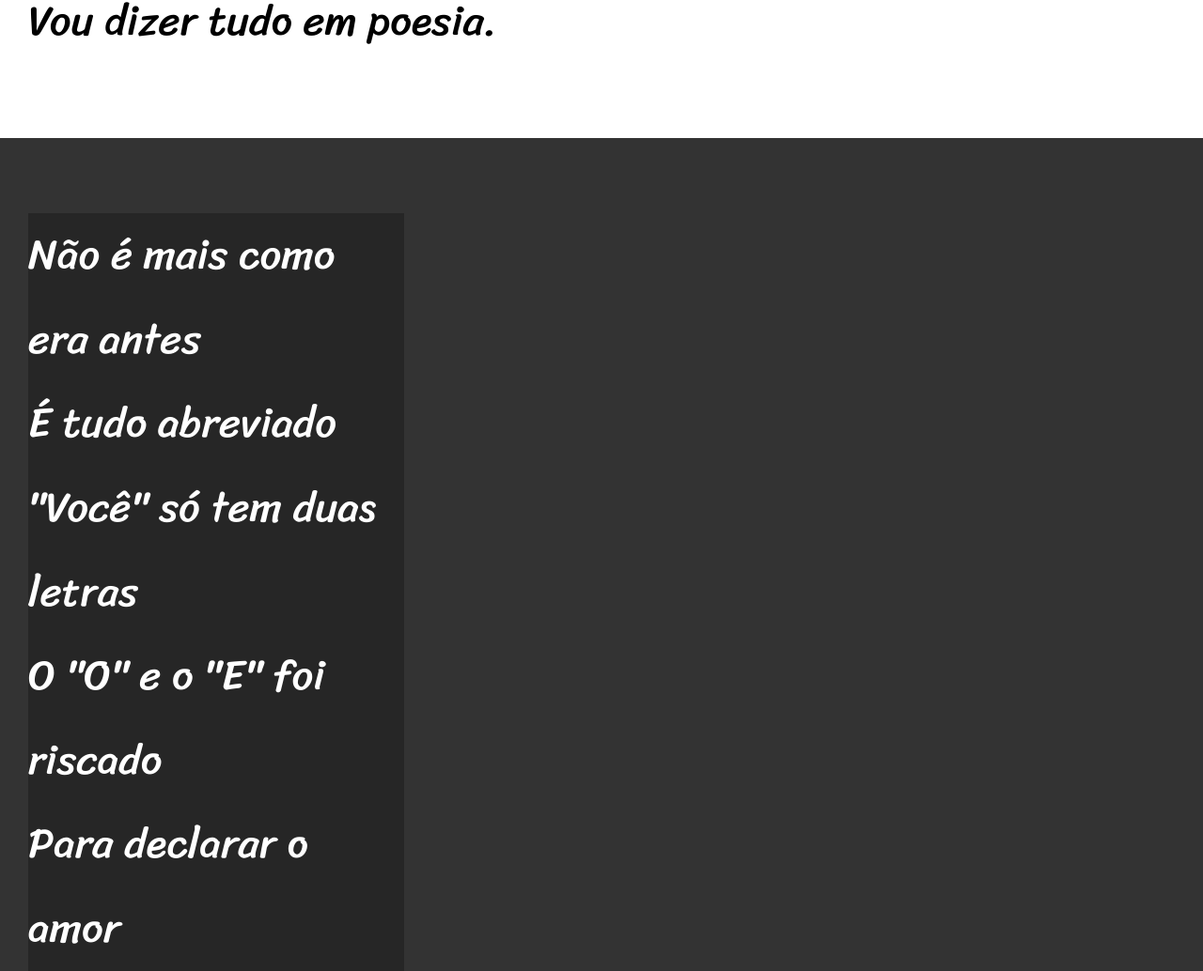
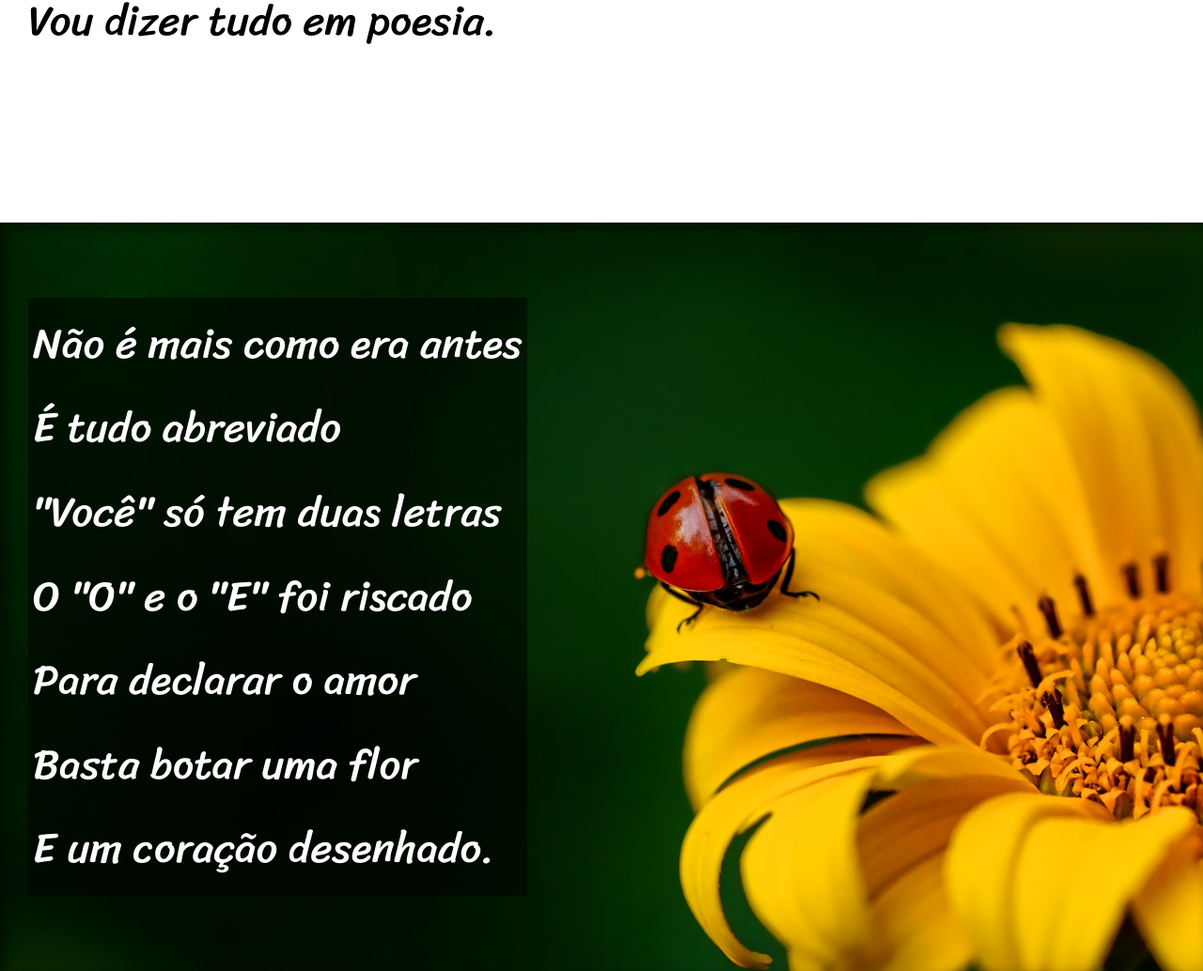
Before and after one commit to moisesdelimamorais/Proj-Cordel, a plain HTML site: page index.html in a window 1280 px wide. Shown: the part 829-1863 px from the top of the page at 94% size. Drawn offline with Linux system fonts and the light colour scheme.

Commit message:
Concluido

```diff
--- a/estilo/style.css
+++ b/estilo/style.css
@@ -61,6 +61,10 @@ section {
     font-size: 3.5vw;
 }
 
+section > p {
+    padding-bottom: 2em;
+}
+
 section.normal {
     background-color: white;
     color: black;
@@ -69,11 +73,24 @@ section.normal {
 section.imagem {
     background-color: rgb(51, 51, 51);
     color: white;
+    box-shadow: inset 6px 6px 13px 0px rgba(0, 0, 0, 0.473);
+    background-size: cover;
+    background-attachment: fixed;
 }
 
 section.imagem > p {
-    width: 400px;
-    background-color: rgba(0, 0, 0, 0.253);
+    display: inline-block;
+    padding: 5px;
+    background-color: rgba(0, 0, 0, 0.514);
+}
+
+section#img01 {
+    background-image: url('../imagens/background001.jpg');
+    background-position: right center;
+}
+
+section#img02 {
+    background-image: url('../imagens/background002.jpg');
 }
 
 footer {
--- a/index.html
+++ b/index.html
@@ -24,7 +24,7 @@
         </p>
     </section>
 
-    <section class="imagem">
+    <section class="imagem" id="img01">
         <p>
             Não é mais como era antes<br>
             É tudo abreviado<br>
@@ -57,7 +57,7 @@
         </p>
     </section>
 
-    <section class="imagem">
+    <section class="imagem" id="img02">
         <p>
             Tenho saudade das cartas<br>
             Escritas com a própria mão<br>
```
